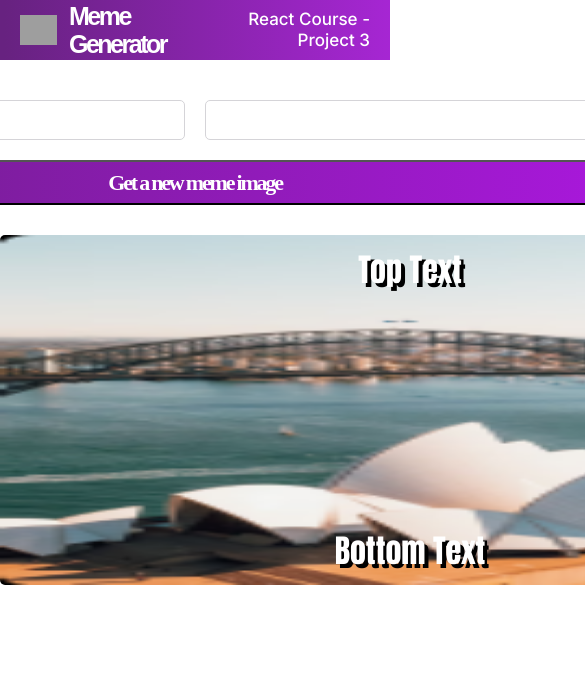
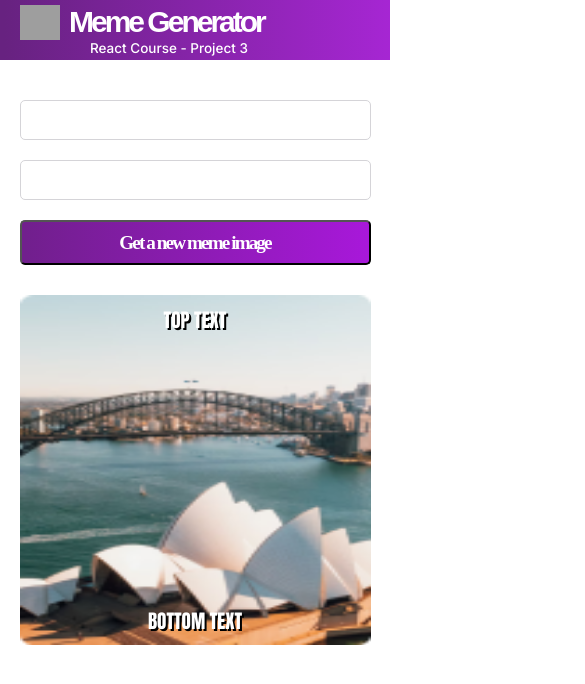
Before and after one commit to elurolydia/meme-generator, a React (Vite) app: page / in a window 390 px wide. Shown: the top 684 px of the page, 585 px wide, since content can reach past the window. Built offline with nearby package versions, Linux system fonts and the light colour scheme; grey boxes are pictures that could not be loaded; a web font is replaced by a local one.

Commit message:
added responsiveness

```diff
--- a/src/components/MemeImage.jsx
+++ b/src/components/MemeImage.jsx
@@ -5,9 +5,9 @@ import Sydney from "./images/Sydney.png"
 export default function MemeImage () {
     return (
         <div className="memeDiv">
-            <p className="top">Top Text</p>
+            <p className="top">TOP TEXT</p>
             <img src={Sydney} className="memeImage"/>
-            <p className="bottom">Bottom Text</p>
+            <p className="bottom">BOTTOM TEXT</p>
         </div>
     )
 }
--- a/src/index.css
+++ b/src/index.css
@@ -27,8 +27,6 @@ nav {
 }
 
 h1 {
-  /* width: 140.79px; */
-  /* height: 24px; */
   font-family: karla, sans-serif;
   font-weight: 700;
   font-size: 25px;
@@ -38,8 +36,6 @@ h1 {
 }
 
 h3 {
-  /* width: 189px; */
-  /* height: 14px; */
   font-family: Inter;
   font-style: normal;
   font-weight: 500;
@@ -52,7 +48,6 @@ h3 {
 main {
   width: 100%;
   box-sizing: border-box;
-  /* background-color: #E5E5E5; */
 }
 
 #formContainer{
@@ -64,7 +59,6 @@ main {
       'foot foot foot foot';
   gap: 20px;
   justify-content: center;
-  /* width: 100%; */
 }
 
 #topInput {
@@ -116,7 +110,6 @@ button {
   position: relative;
   width: 820px;
   height: 350px;
-  background: black;
   border-radius: 5px;
   margin: 70px auto 30px auto;
 }
@@ -128,7 +121,7 @@ button {
   height: 39px;
   font-family: Impact;
   font-style: normal;
-  font-weight: 900;
+  font-weight: 500;
   font-size: 32px;
   line-height: 39px;
   color: #FFFFFF;
@@ -151,7 +144,7 @@ button {
   height: 39px;
   font-family: Impact;
   font-style: normal;
-  font-weight: 900;
+  font-weight: 500;
   font-size: 32px;
   line-height: 39px;
   color: #FFFFFF;
@@ -160,3 +153,137 @@ button {
   z-index: 10;
   text-shadow: 4px 4px #000000;
 }
+
+
+
+@media only screen and (max-width: 880px) {
+
+  #formContainer {
+    gap: 20px;
+  }
+
+  #topInput {
+    width: 300px;
+  }
+
+  #bottomInput {
+    width: 300px;
+  }
+
+  button {
+    width: 620px;
+  }
+
+  .memeDiv {
+    width: 620px;
+  }
+
+  .memeImage {
+    width: 620px;
+  }
+}
+
+
+
+@media only screen and (max-width: 650px) {
+
+  #formContainer {
+    gap: 20px;
+  }
+
+  #topInput {
+    width: 230px;
+  }
+
+  #bottomInput {
+    width: 230px;
+  }
+
+  button {
+    width: 480px;
+  }
+
+  .memeDiv {
+    width: 480px;
+  }
+
+  .memeImage {
+    width: 480px;
+  }
+}
+
+
+
+@media only screen and (max-width: 515px) {
+
+  nav {
+    flex-direction: column;
+    padding: 5px 20px;
+    align-items: start;
+  }
+
+  #navDiv {
+    gap: 9px;
+  }
+
+  #navDiv img {
+    height: 35px;
+    width: 40px;
+  }
+
+  h1 {
+    font-size: 30px;
+  }
+
+  h3 {
+    position: relative;
+    left: 70px;
+    font-size: 13.5px;
+  }
+
+  main {
+    width: 100%;
+  }
+
+  #formContainer{
+    grid-template-areas:
+        'main main main main'
+        'right right right right'
+        'foot foot foot foot';
+    gap: 20px;
+  }
+
+  #topInput {
+    width: 90vw;
+  }
+
+  #bottomInput {
+    width: 90vw;
+  }
+
+  button {
+    width: 90vw;
+    font-size: 1.2em;
+    line-height: 19px;
+  }
+
+  .memeDiv {
+    width: 90vw;
+  }
+
+  .top {
+    top: 5px;
+    font-size: 1.2em;
+    text-shadow: 2px 2px #000000;
+  }
+
+  .memeImage {
+    width: 90vw;
+  }
+
+  .bottom {
+    bottom: 5px;
+    font-size: 1.2em;
+    text-shadow: 2px 2px #000000;
+  }
+}
```
